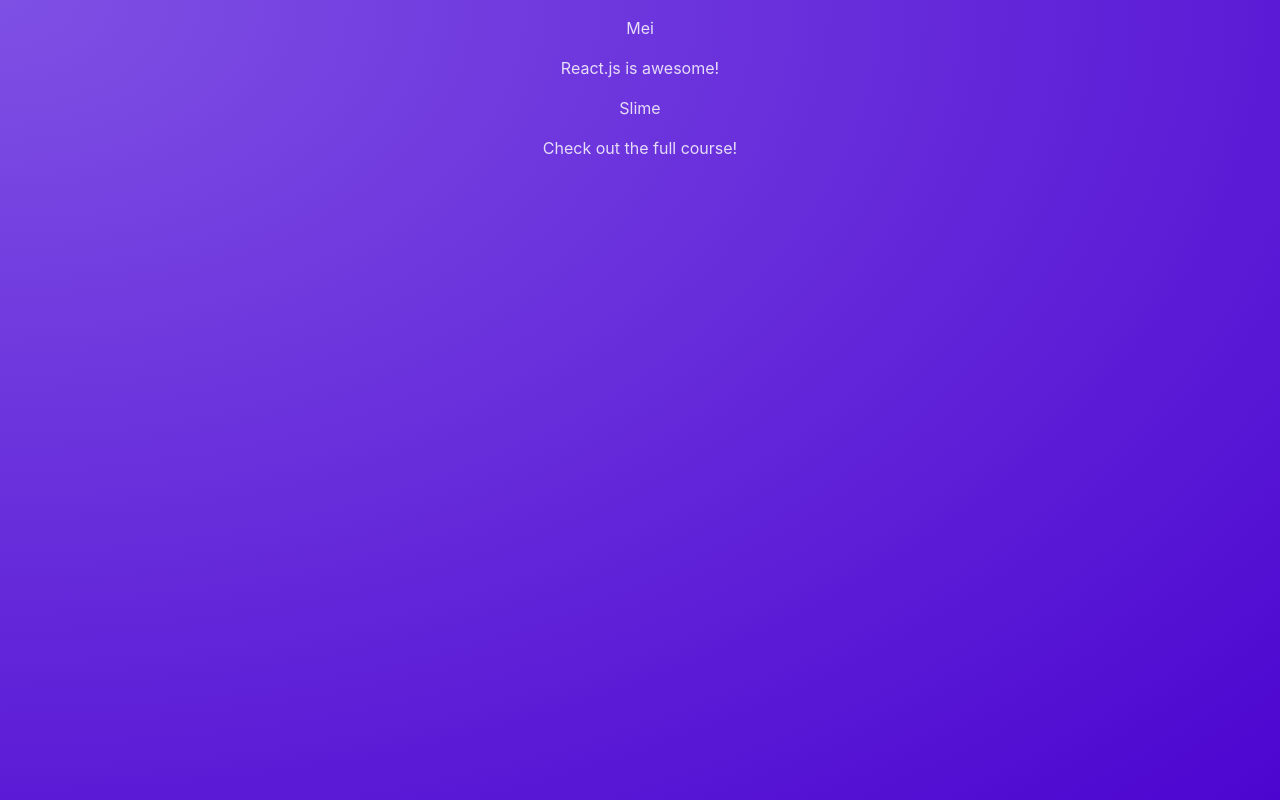
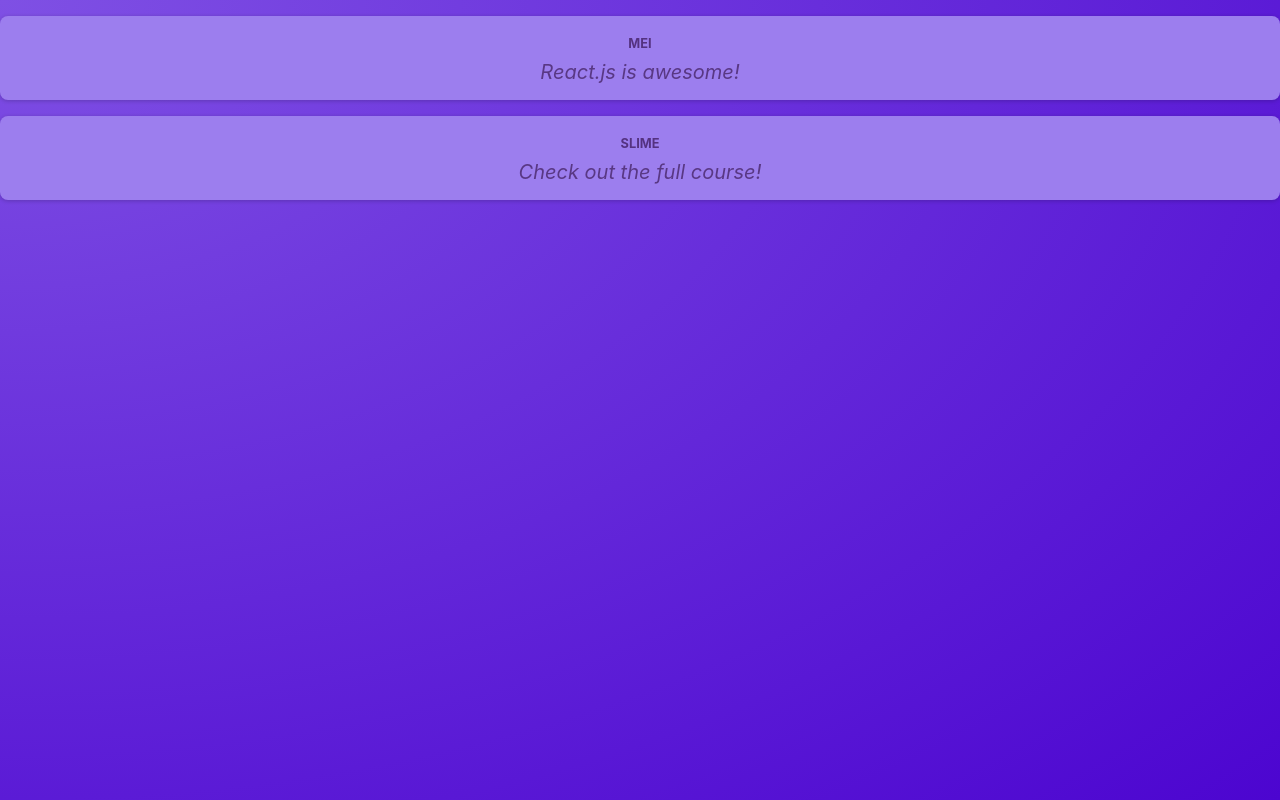
Before and after one commit to MeiCloudie/react-vite-practice-with-posters, a React (Vite) app: page / in a window 1280 px wide. Built offline with nearby package versions, Linux system fonts and the light colour scheme.

Commit message:
style: CSS Styling & CSS Modules

```diff
--- a/src/components/Post.jsx
+++ b/src/components/Post.jsx
@@ -1,8 +1,10 @@
+import classes from "./Post.module.css";
+
 function Post(props) {
   return (
-    <div>
-      <p>{props.author}</p>
-      <p>{props.body}</p>
+    <div className={classes.post}>
+      <p className={classes.author}>{props.author}</p>
+      <p className={classes.text}>{props.body}</p>
     </div>
   );
 }
--- /dev/null
+++ b/src/components/Post.module.css
@@ -0,0 +1,35 @@
+.post {
+  margin: 1rem 0;
+  padding: 1rem;
+  background-color: #9c7eee;
+  border-radius: 8px;
+  box-shadow: 0 1px 4px rgba(0, 0, 0, 0.2);
+  animation: animate-in 1s ease-out forwards;
+}
+
+.author {
+  font-size: 0.8rem;
+  font-weight: bold;
+  color: #543280;
+  margin: 0;
+  text-transform: uppercase;
+}
+
+.text {
+  white-space: pre-wrap;
+  font-size: 1.25rem;
+  margin: 0.25rem 0 0 0;
+  color: #593884;
+  font-style: italic;
+}
+
+@keyframes animate-in {
+  from {
+    opacity: 0;
+    transform: translateY(1rem);
+  }
+  to {
+    opacity: 1;
+    transform: translateY(0);
+  }
+}
```
